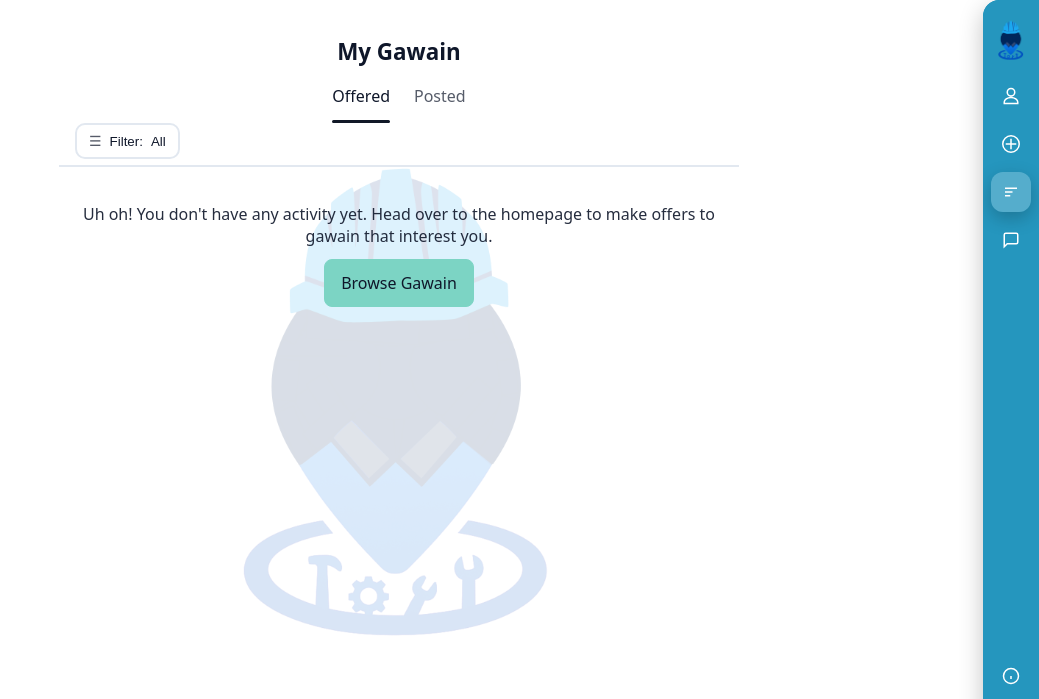
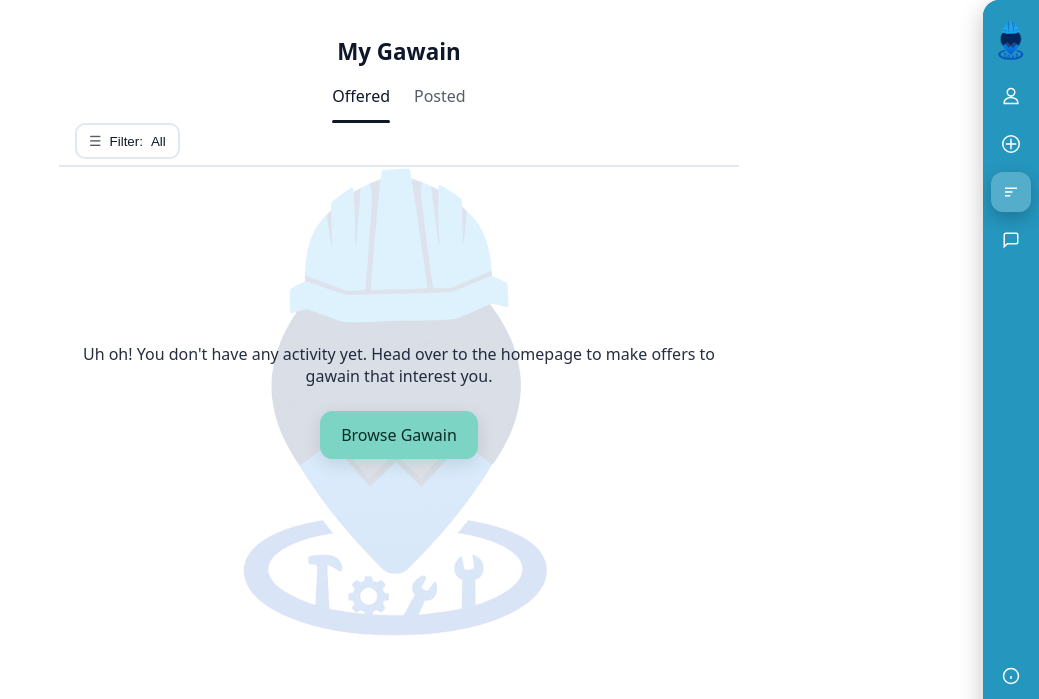
Before and after one commit to inyiigo/ncp3106-ServisyoHub, a PHP site: page /ServisyoHub/pages/my-gawain.php in a window 1280 px wide. Shown: the top 699 px of the page, without its empty margins (241-1280 px from the left). Run offline with PHP 8.4, Linux system fonts and the light colour scheme.

Commit message:
fix layout

```diff
--- a/pages/my-gawain.php
+++ b/pages/my-gawain.php
@@ -183,6 +183,30 @@ $display = isset($_SESSION['display_name']) ? $_SESSION['display_name'] : (isset
 		/* Slightly shift content downward for breathing room */
 		.dash-content { margin-top: clamp(12px, 4vh, 28px) !important; }
 
+		/* Empty state: center and push below the fold so background art shows above */
+		.mq-empty {
+			display: flex;
+			flex-direction: column;
+			align-items: center;
+			text-align: center;
+			gap: 12px;
+			/* push lower on larger screens, keep reasonable on small */
+			margin-top: clamp(18vh, 22vh, 30vh) !important;
+			padding: 0 18px;
+		}
+
+		/* Browse button styling to match mock */
+		.mq-browse {
+			display: inline-block;
+			background: #7cd4c4;
+			color: #0b2c24;
+			padding: 12px 20px;
+			border-radius: 12px;
+			font-weight: 800;
+			text-decoration: none;
+			box-shadow: 0 6px 18px rgba(11,44,36,0.12);
+		}
+
 		/* Filter modal / bottom-sheet styles (page-scoped) */
 		.mq-filter-modal { position: fixed; inset: 0; display: none; z-index: 1200; }
 		.mq-filter-modal[aria-hidden="false"] { display: block; }
```
